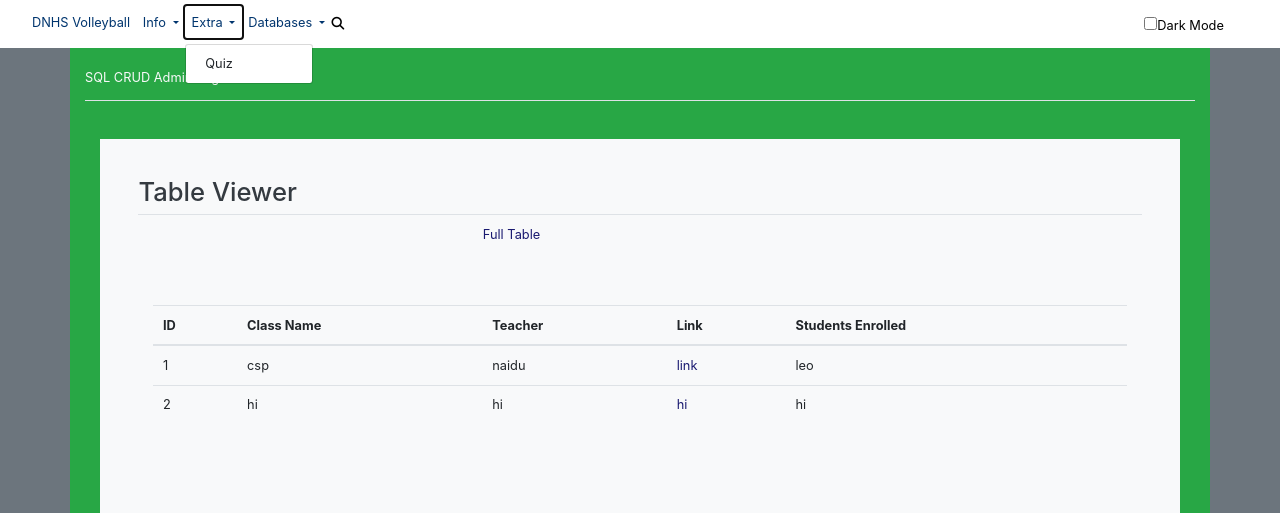
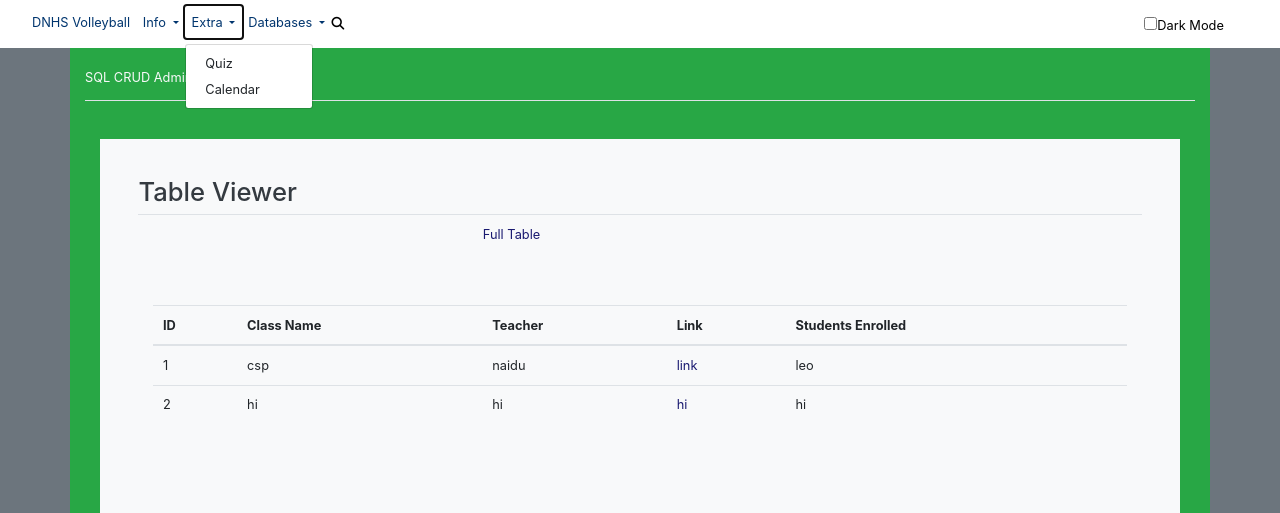
Before and after one commit to zachye111/no_idea2, a Flask app: page /crud/ in a window 1280 px wide, after a click on "Extra". Shown: the top 513 px of the page. Run offline with Flask 2, Linux system fonts and the light colour scheme; data comes from the database, SQL or seed files in the repository; some libraries are stand-ins or nearby versions.

Commit message:
Calendar

```diff
--- a/main.py
+++ b/main.py
@@ -305,6 +305,9 @@ def fibonacci():
 def palindrome():
     return render_template("palindrome.html")
 
+@app.route("/Calendar")
+def calendar():
+    return render_template("Calendar.html")
 
 
 @app.route('/pokemongoapi', methods=['GET', 'POST'])
--- a/templates/layouts/navbar.html
+++ b/templates/layouts/navbar.html
@@ -98,6 +98,7 @@ This HTML is setup as a fragment allowing it to be "included" by other HTML file
                             </a>
                             <div class="dropdown-menu" aria-labelledby="navbarDropdown">
                                 <a class="dropdown-item" href="/moviequiz">Quiz</a>
+                                <a class="dropdown-item" href="/Calendar">Calendar</a>
                             </div>
                         </li>
                         </li>
```
Also changed, not shown: templates/Calendar.html (added, +17 -0 lines).
